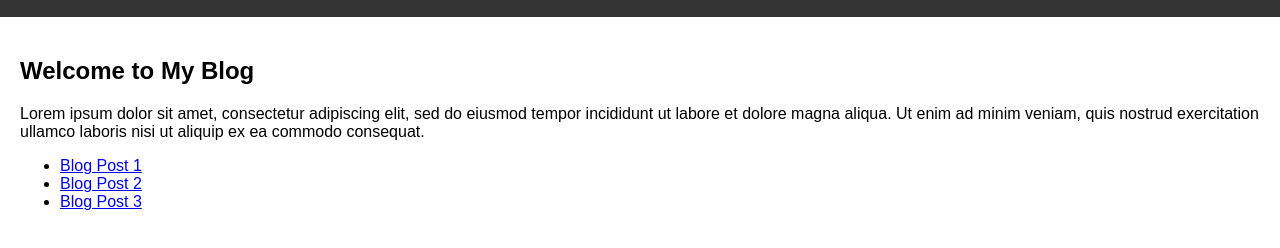
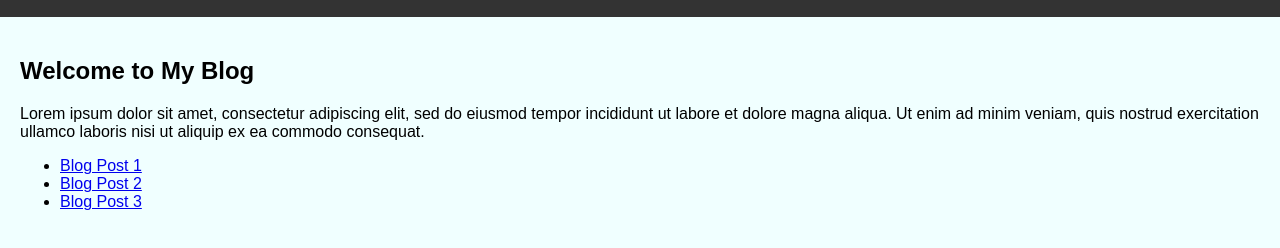
Before and after one commit to thearpanth/aa, a plain HTML site: page index.html in a window 1280 px wide. Shown: the part 60-308 px from the top of the page. Drawn offline with Linux system fonts and the light colour scheme.

Commit message:
Update style.css

```diff
--- a/style.css
+++ b/style.css
@@ -2,6 +2,7 @@ body {
   font-family: Arial, sans-serif;
   margin: 0;
   padding: 0;
+  background-color: #F0FFFF;
 }
 
 header {
```
